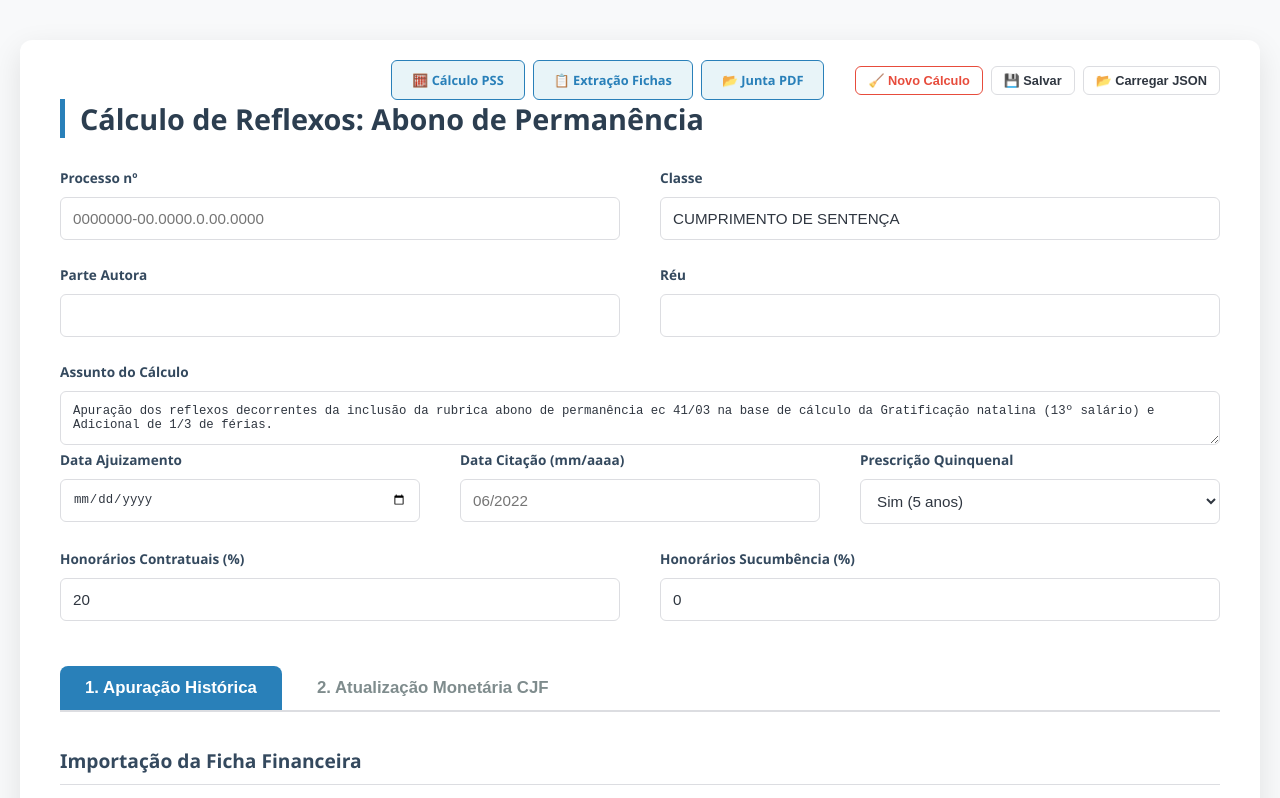
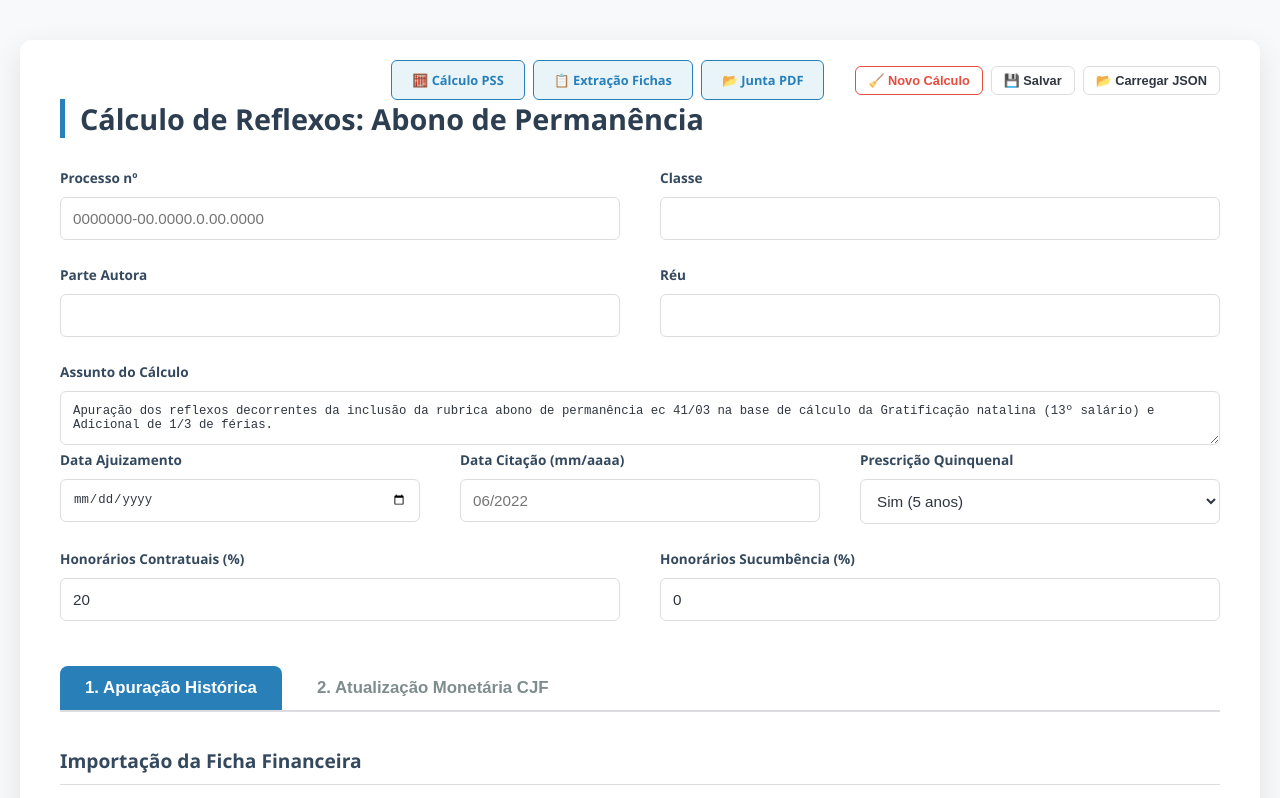
Before and after one commit to carlospatrickds/abono_na_base_de_13_e_um_terco, a plain HTML site: page index.html in a window 1280 px wide. Shown: the top 798 px of the page. Drawn offline with Linux system fonts and the light colour scheme.

Commit message:
Update index.html

```diff
--- a/index.html
+++ b/index.html
@@ -227,7 +227,7 @@
     <section class="no-print">
         <div class="grid-input">
             <div class="form-group"><label>Processo nº</label><input type="text" id="procNumero" maxlength="25" oninput="mascaraCNJ(this)" placeholder="0000000-00.0000.0.00.0000"></div>
-            <div class="form-group"><label>Classe</label><input type="text" id="procClasse" value="CUMPRIMENTO DE SENTENÇA"></div>
+            <div class="form-group"><label>Classe</label><input type="text" id="procClasse" value=""></div>
         </div>
         <div class="grid-input">
             <div class="form-group"><label>Parte Autora</label><input type="text" id="procAutor"></div>
```
